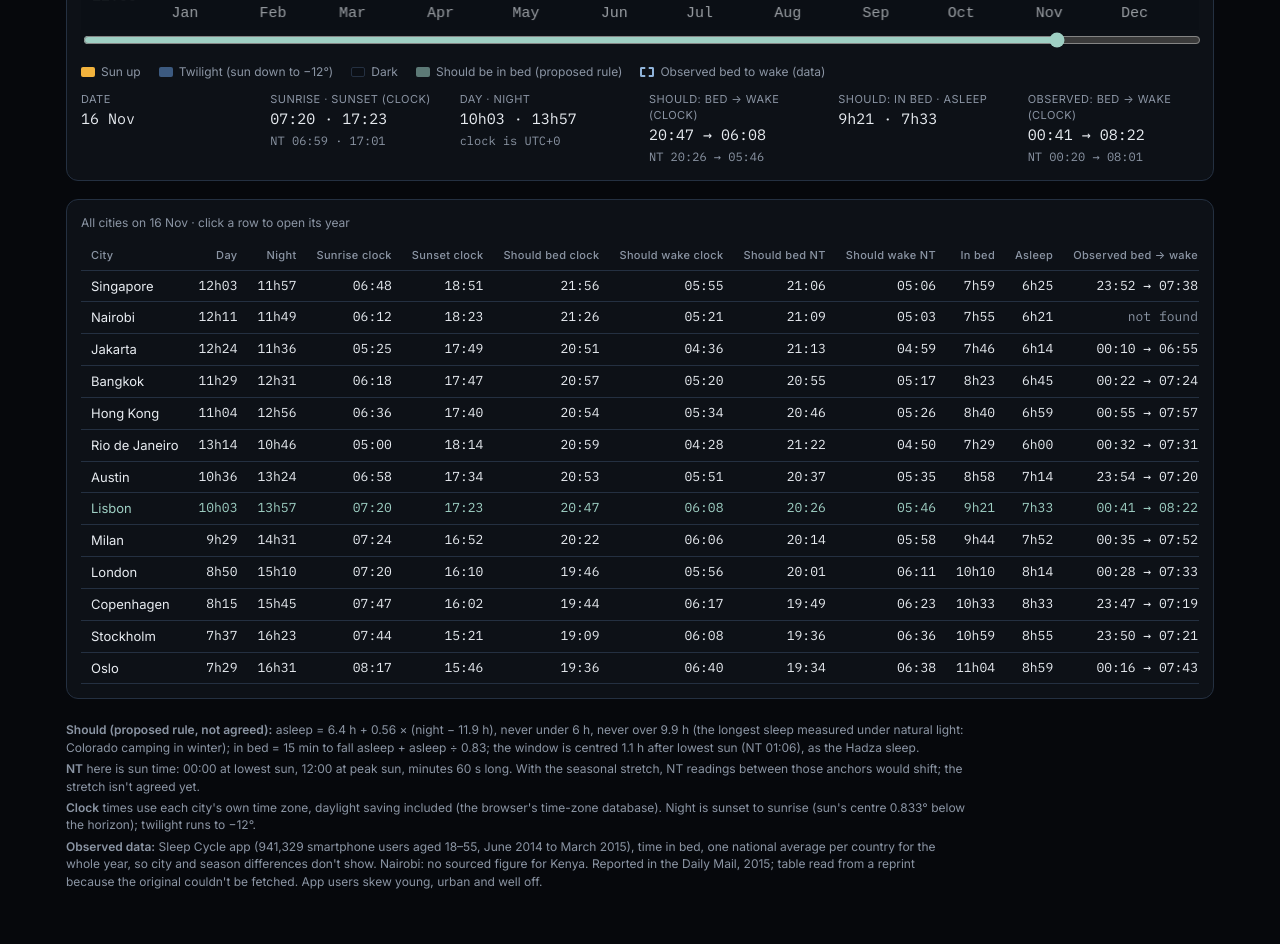
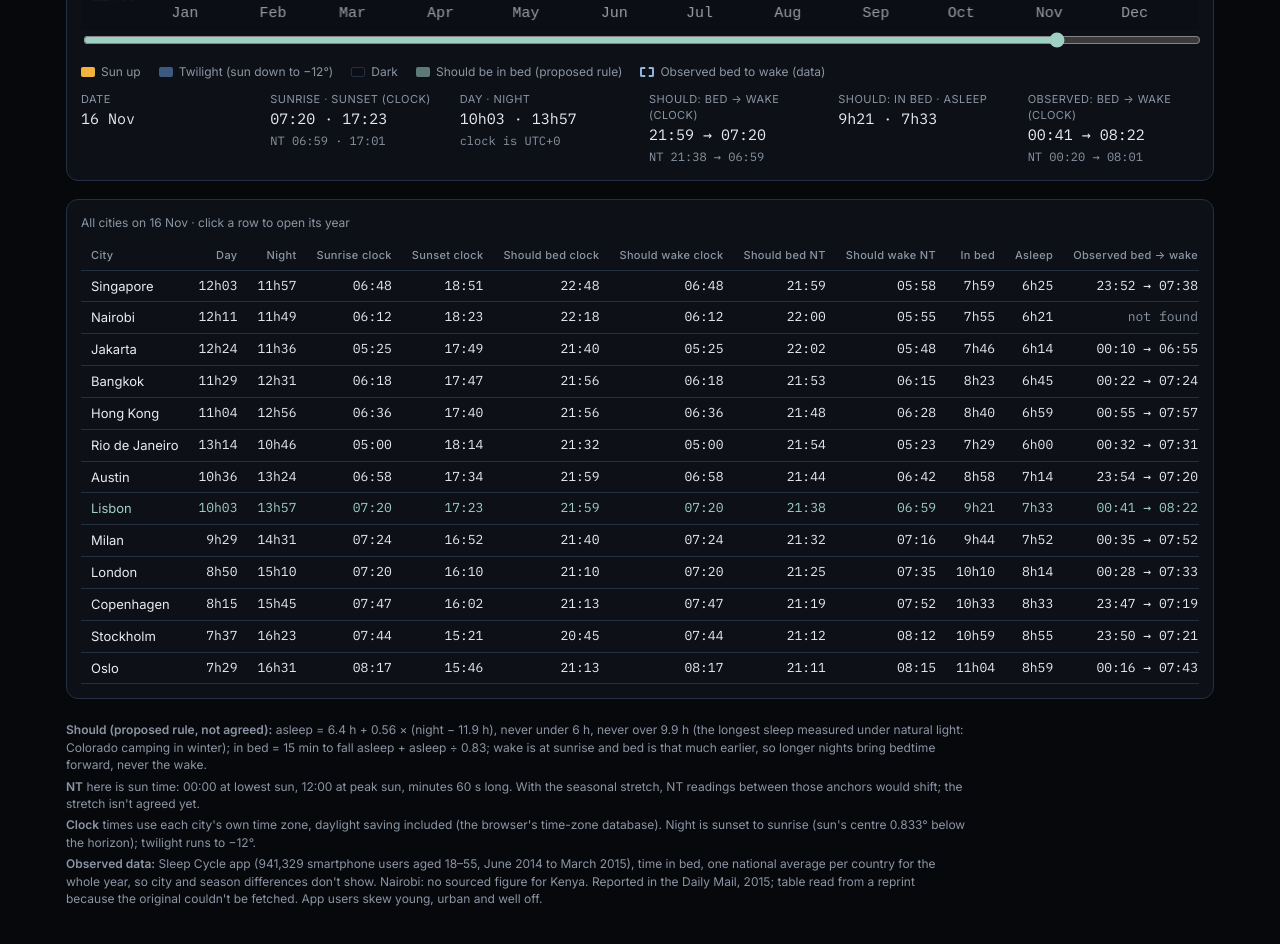
Before and after one commit to cesarxdesign/NaturalTime, a plain HTML site: page Visualizations/sleep.html in a window 1280 px wide. Shown: the part 760-1704 px from the top of the page. Drawn offline with Linux system fonts and the light colour scheme.

Commit message:
Sleep: wake at sunrise (agreed); bed = sunrise − Z
Co-Authored-By: Claude Opus 5.5 <noreply@anthropic.com>

```diff
--- a/Visualizations/sleep.html
+++ b/Visualizations/sleep.html
@@ -141,13 +141,13 @@ function halfArc(lat, decl, h0) {
 
 // ---- Proposed Z rule (SPEC.md, Under discussion; NOT agreed)
 // asleep S = 6.4 h + 0.56 × (night − 11.9 h), floor 6 h, ceiling 9.9 h (the longest sleep measured under natural light, Colorado winter);
-// Z (time in bed) = 15 min + S ÷ 0.83; centred 1.1 h after lowest sun (Hadza).
-const RULE = { base: 6.4, slope: 0.56, nightA: 11.9, floor: 6, latency: 0.25, eff: 0.83, centre: 1.1 };
+// Z (time in bed) = 15 min + S ÷ 0.83. Wake at sunrise (agreed): bed = sunrise − Z.
+const RULE = { base: 6.4, slope: 0.56, nightA: 11.9, floor: 6, latency: 0.25, eff: 0.83 };
 const state = { city: 'lis', day: Math.floor((Date.UTC(2026, 10, 16) - YEAR0) / DAY), ceil: 9.9 };   // 8 h ceiling rejected: deep-winter sleep runs longer than 8 h under natural light
-function rule(night) {
+function rule(night, sunrise) {
   const S = Math.max(RULE.floor, Math.min(state.ceil, RULE.base + RULE.slope * (night - RULE.nightA)));
   const Z = RULE.latency + S / RULE.eff;
-  return { S, Z, bed: RULE.centre - Z / 2, wake: RULE.centre + Z / 2 };   // sun time, hours (bed may be negative = before midnight)
+  return { S, Z, bed: sunrise - Z, wake: sunrise };   // sun time, hours (bed may be negative = before midnight)
 }
 
 // Local clock offset from UTC (hours) on a given instant, from the browser's time-zone database
@@ -172,7 +172,7 @@ function dayInfo(c, d) {
   const off = tzOffset(c.tz, noonUTC);
   const toClock = h => h - c.lon / 15 - eot / 60 + off;
   const fromClock = h => h + c.lon / 15 + eot / 60 - off;
-  return { decl, eot, day, light, night, off, toClock, fromClock, r: rule(night) };
+  return { decl, eot, day, light, night, off, toClock, fromClock, r: rule(night, 12 - day / 2) };
 }
 
 // ---- Formatting
@@ -281,7 +281,7 @@ function table() {
 function notes() {
   const src = CITIES.filter(c => OBSERVED[c.id]).map(c => `<p><b>${c.name}:</b> ${OBSERVED[c.id].what}. ${OBSERVED[c.id].src}</p>`).join('');
   $('notes').innerHTML = `
-    <p><b>Should (proposed rule, not agreed):</b> asleep = 6.4 h + 0.56 × (night − 11.9 h), never under 6 h, never over 9.9 h (the longest sleep measured under natural light: Colorado camping in winter); in bed = 15 min to fall asleep + asleep ÷ 0.83; the window is centred 1.1 h after lowest sun (NT 01:06), as the Hadza sleep.</p>
+    <p><b>Should (proposed rule, not agreed):</b> asleep = 6.4 h + 0.56 × (night − 11.9 h), never under 6 h, never over 9.9 h (the longest sleep measured under natural light: Colorado camping in winter); in bed = 15 min to fall asleep + asleep ÷ 0.83; wake is at sunrise and bed is that much earlier, so longer nights bring bedtime forward, never the wake.</p>
     <p><b>NT</b> here is sun time: 00:00 at lowest sun, 12:00 at peak sun, minutes 60 s long. With the seasonal stretch, NT readings between those anchors would shift; the stretch isn't agreed yet.</p>
     <p><b>Clock</b> times use each city's own time zone, daylight saving included (the browser's time-zone database). Night is sunset to sunrise (sun's centre 0.833° below the horizon); twilight runs to −12°.</p>
     <p><b>Observed data:</b> Sleep Cycle app (941,329 smartphone users aged 18–55, June 2014 to March 2015), time in bed, one national average per country for the whole year, so city and season differences don't show. Nairobi: no sourced figure for Kenya. Reported in the Daily Mail, 2015; table read from a reprint because the original couldn't be fetched. App users skew young, urban and well off.</p>`;
```
Also changed, not shown: 2 other files.
